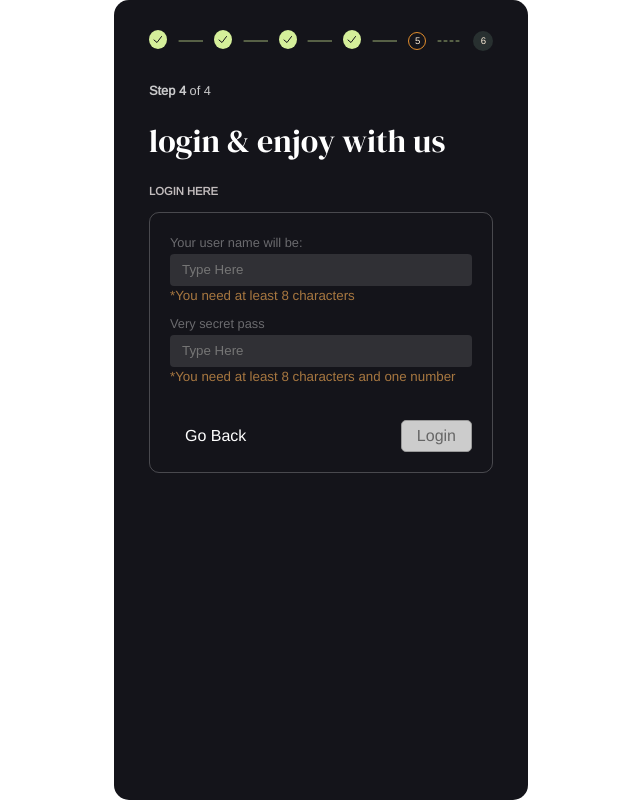
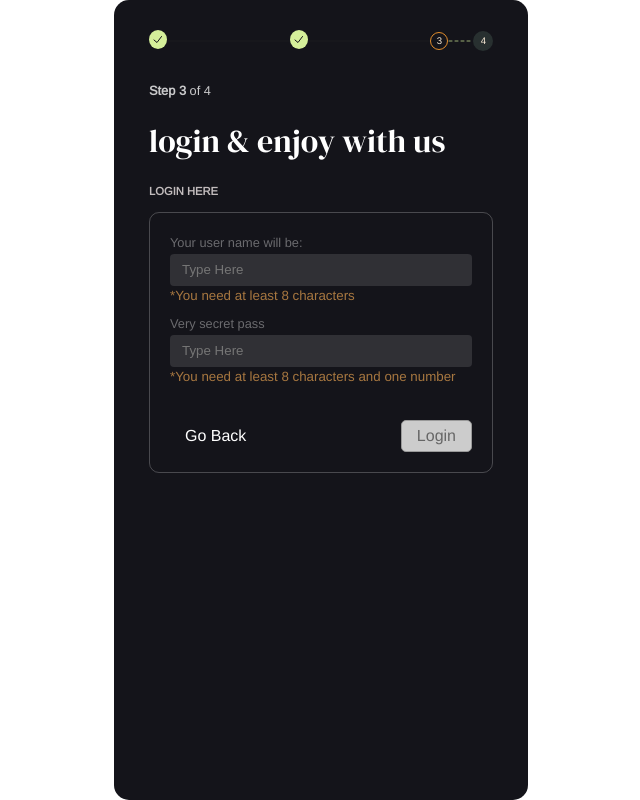
Before and after one commit to daniramirez82/react-practice-logs, a React (Create React App) app: page / in a window 1280 px wide. Shown: the whole page, without its empty margins (319-959 px from the left). Built offline with nearby package versions, Linux system fonts and the light colour scheme.

Commit message:
working on the flow

```diff
--- a/src/App.jsx
+++ b/src/App.jsx
@@ -2,7 +2,6 @@ import Form from './components/Form';
 import Flow from './components/Flow';
 import PageTitles from './components/ui/PageTitles';
 import './App.css';
-import Breadcrums from './components/ui/Breadcrums';
 
 export default function App() {
 
@@ -11,8 +10,7 @@ export default function App() {
   return (
 
     <div className="app-cont">
-      <Flow activeNumber= {5} totalNumber = {6} />
-      <Breadcrums actualStep={4}/>
+      <Flow activeNumber= {3} totalNumber = {4} />
       <PageTitles title="login & enjoy with us" />
       <Form formTitle="LOGIN HERE" />
     </div>
--- a/src/components/Flow.css
+++ b/src/components/Flow.css
@@ -5,7 +5,10 @@
     justify-content: space-between;
     padding: 30px 0 30px 0;
     box-sizing: border-box;
+}
 
+.wrapper-flow{
+    max-width: 100%;
 }
 
 .innerLine {
--- a/src/components/Flow.jsx
+++ b/src/components/Flow.jsx
@@ -1,4 +1,5 @@
-import React from 'react';
+/* eslint-disable react-hooks/exhaustive-deps */
+import React, {useRef,useEffect} from 'react';
 import BallChecked from './ui/flow/BallChecked';
 import './Flow.css';
 import Line from './ui/flow/Line';
@@ -6,21 +7,35 @@ import LineDoted from './ui/flow/LineDoted';
 import CircleActive from './ui/flow/CircleActive';
 import PropTypes from 'prop-types';
 import CircleDisabled from './ui/flow/CircleDisabled';
+import Breadcrums from './ui/flow/Breadcrums'
+
 
 export default function Flow({activeNumber, totalNumber}) {
 
-  const checked = [...Array(activeNumber-1).fill(<><BallChecked /><Line widthLine={'25'}/></>)]
-  const disabled = [...Array(totalNumber-activeNumber).fill(<> <LineDoted widthLine={'25'}/> <CircleDisabled number={totalNumber} /></>)]
+  if(activeNumber >totalNumber) activeNumber = totalNumber;
+
+  const wrapper = useRef(null);
+
+  useEffect(()=>{
+    console.log('width: ', wrapper.current ? wrapper.current.offsetWidth : 0 );
+  },[wrapper.current]);
+
+  //read the total or the width of the parent container and rest the with of the balls plus the padding
+  //all this in a state variables for rerended updates
+
+  const checked = [...Array(activeNumber-1)].map((item, index)=>{return(<><BallChecked key={index.toString()}/><Line widthLine={'2500'}/></>)});
+  const disabled = [...Array(totalNumber-activeNumber)].map((item, index) =>{ return (<> <LineDoted widthLine={'25'}/> <CircleDisabled number={totalNumber} /></>)});
 
 
   return (
-    <div className="wrapper-flow">
+    <><div ref={wrapper} className="wrapper-flow">
       <div className="flow">
         {checked}
-        <CircleActive activeNumber={activeNumber}/>
+        <CircleActive activeNumber={activeNumber} />
         {disabled}
       </div>
-    </div>
+    </div><Breadcrums actualStep={activeNumber} totalSteps = {totalNumber} /></>
+
   );
 }
 
--- a/src/components/Form.jsx
+++ b/src/components/Form.jsx
@@ -84,5 +84,4 @@ export default function Form({ formTitle }) {
 
 Form.propTypes = {
   formTitle: PropTypes.string.isRequired,
-  onAddLog: PropTypes.func.isRequired,
 };
--- a/src/components/ui/Breadcrums.jsx
+++ b/src/components/ui/flow/Breadcrums.jsx
@@ -2,17 +2,18 @@ import React from "react";
 import PropTypes from 'prop-types';
 import classes from './Breadcrums.module.css'
 
-const Breadcrums =({actualStep})=>{
+const Breadcrums =({actualStep, totalSteps})=>{
     return (
         <div className={classes.breadcrums}>
             <span className={`${classes.breadcrums} ${classes['breadcrums-strong']}`}> Step {actualStep}</span>
-            <span className={classes.breadcrums}> of 4</span>
+            <span className={classes.breadcrums}> of {totalSteps}</span>
       </div>
     )
 }
 
 Breadcrums.proptype = {
     actualStep: PropTypes.number.isRequired,
+    totalSteps: PropTypes.number.isRequired,
 }
 
 export default Breadcrums;
--- a/src/components/ui/flow/Line.jsx
+++ b/src/components/ui/flow/Line.jsx
@@ -6,7 +6,7 @@ const Line = ({widthLine})=>{
     return (
    <div className={classes['line-cont']}>
     <svg width= {widthLine} height="2" viewBox={`0 0 ${widthLine} 2`} fill="none" xmlns="http://www.w3.org/2000/svg">
-      <path d={`M1 1H${widthLine}`} stroke="#D5EF9A" stroke-width="0.7" stroke-linecap="round"/>
+      <path d={`M1 1H${widthLine}`} stroke="#D5EF9A" strokeWidth="0.7" strokeLinecap="round"/>
     </svg>
     </div>)
 }
--- a/src/components/ui/flow/Line.module.css
+++ b/src/components/ui/flow/Line.module.css
@@ -1,4 +1,5 @@
 .line-cont{
     display: flex;
     align-items: center;
+    overflow-x: hidden;
 }
--- a/src/components/ui/flow/LineDoted.jsx
+++ b/src/components/ui/flow/LineDoted.jsx
@@ -2,17 +2,18 @@ import React from "react";
 import PropTypes from 'prop-types';
 import classes from './LineDoted.module.css';
 
-const LineDoted = ({widthLine})=>{
+const LineDoted = ({widthLine, key})=>{
     return (
     <div className={classes["line-cont"]}>
       <svg width={widthLine} height="2" viewBox={`0 0 ${widthLine} 2`} fill="none" xmlns="http://www.w3.org/2000/svg">
-        <path d={`M1 1H${widthLine}`} stroke="#D5EF9A" stroke-width="0.7" stroke-linecap="round" stroke-dasharray="3,3"/>
+        <path d={`M1 1H${widthLine}`} stroke="#D5EF9A" strokeWidth="0.7" strokeLinecap="round" strokeDasharray="3,3"/>
       </svg>
     </div>)
 }
 
 LineDoted.proptype= {
   widthLine : PropTypes.string.isRequired,
+  key : PropTypes.string.isRequired,
 }
 
 export default LineDoted;
```
Also changed, not shown: src/components/ui/flow/Breadcrums.module.css (renamed from src/components/ui/Breadcrums.module.css).
